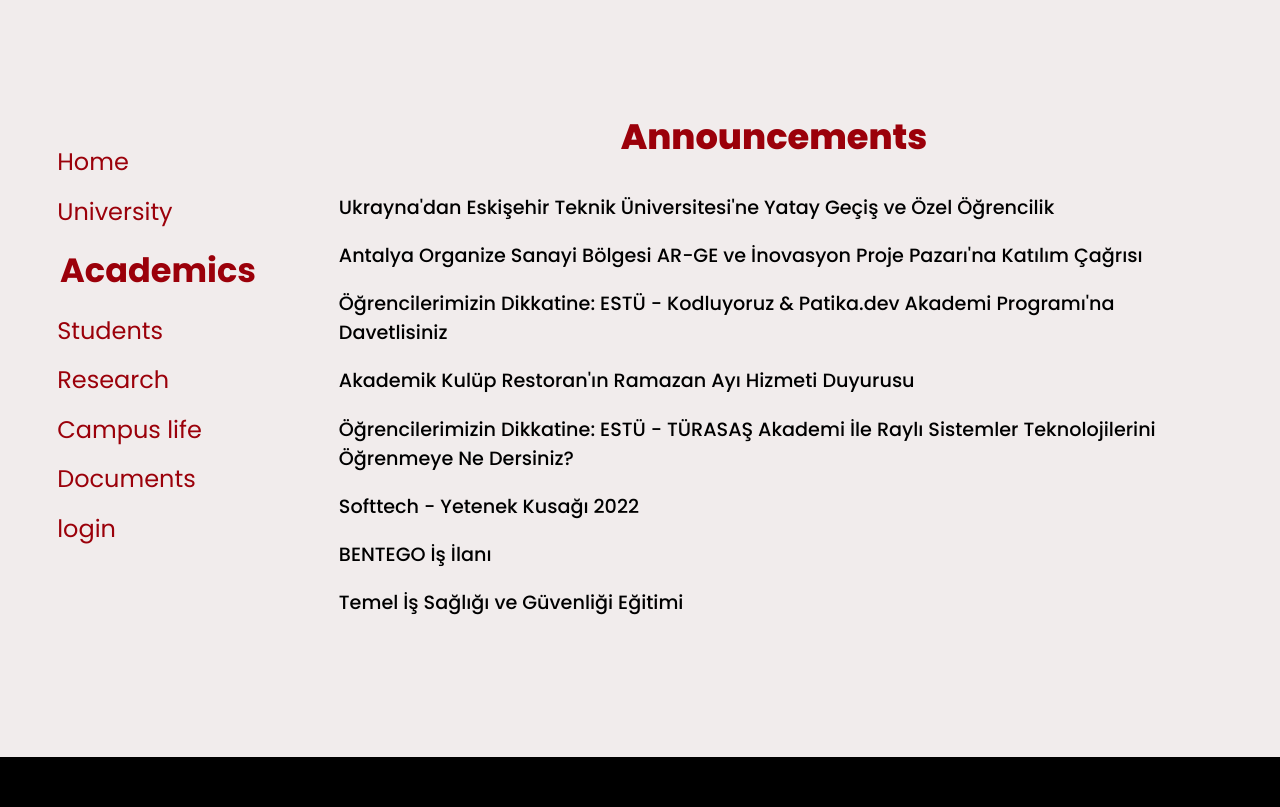
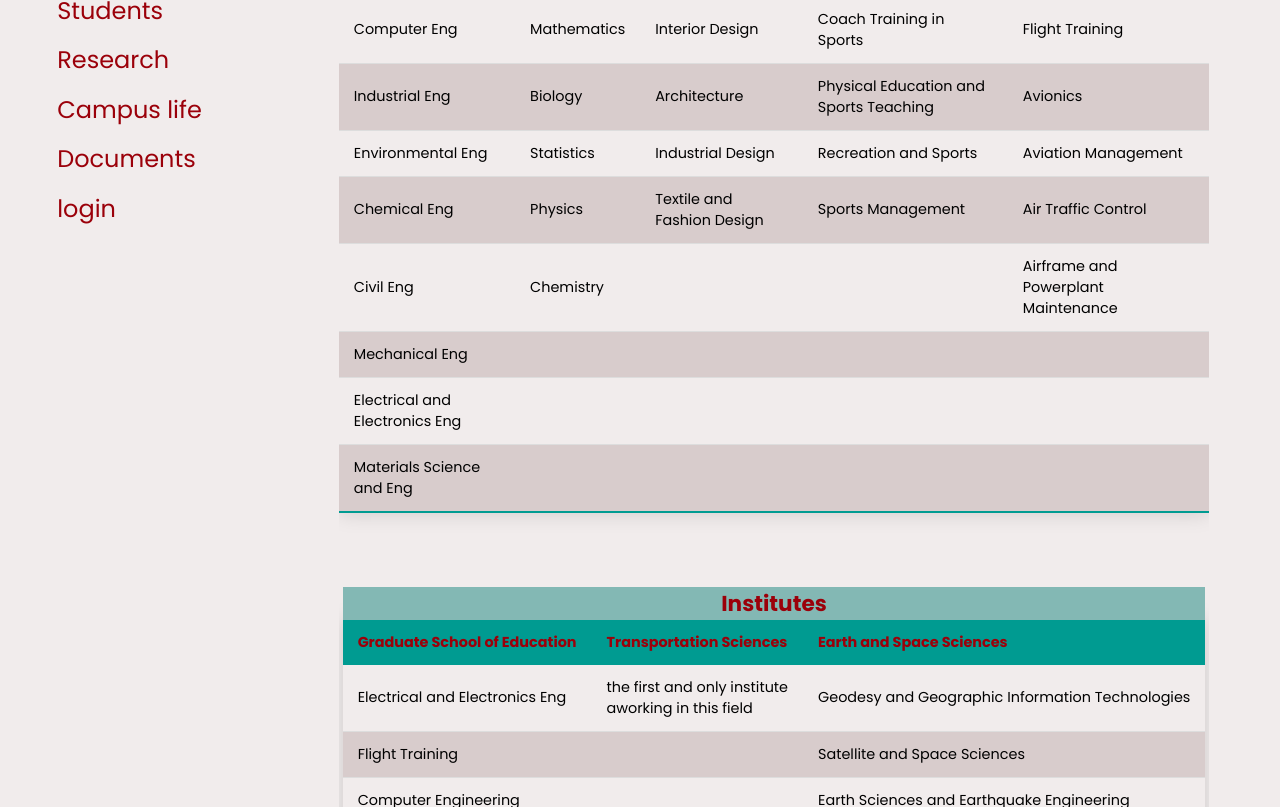
Before and after one commit to RadwanH/University-Web-Page, a plain HTML site: page academics.html in a window 1280 px wide. Shown: the part 731-1538 px from the top of the page. Drawn offline with Linux system fonts and the light colour scheme.

Commit message:
finish academics.html

```diff
--- a/academics.html
+++ b/academics.html
@@ -1,5 +1,6 @@
 <!DOCTYPE html>
 <html lang="en">
+
 <head>
     <meta charset="UTF-8">
     <meta http-equiv="X-UA-Compatible" content="IE=edge">
@@ -8,6 +9,7 @@
     <link rel="stylesheet" href="style.css">
     <link rel="icon" href="images/icons/estu-logo-crop.png">
 </head>
+
 <body>
     <header>
         <a href="#" class="logo">
@@ -27,25 +29,7 @@
             </ul>
         </nav>
     </header>
-    <section class="main">
-        <div>
-            <h2>Welcome to <br><Span class="main-text"> Eskisehir Technical University</Span>
-            </h2>
-
-            <div class="socials">
-                <a href="https://www.eskisehir.edu.tr/tr" target=" _blank"><img class="s-icon" src="images/icons/estu_logo_crop.svg" alt="estu logo" ></a>
-                <a href="https://tr.linkedin.com/school/eskisehirteknikuniv/" target=" _blank"><img class="s-icon" src="images/icons/linkedin-brands.svg" alt="linked" ></a>
-                <a href="https://twitter.com/esteknikuniv" target=" _blank"><img class="s-icon" src="images/icons/twitter-brands.svg" alt="twitter" ></a>
-                <a href="https://www.youtube.com/channel/UC-oGylb9E16KNqMnTP_kDoA" target=" _blank"><img class="s-icon" src="images/icons/youtube-brands.svg" alt="youtube" ></a>
-                <a href="https://github.com/EstuCeng" target=" _blank"><img class="s-icon" src="images/icons/github-brands.svg" alt="github"></a>
-                <a href="https://www.instagram.com/eskisehirteknikuniv/" target=" _blank"><img class="s-icon" src="images/icons/instagram-brands.svg" alt="instagram"></a>
-                <a href="https://www.facebook.com/eskisehirteknikuniv" target=" _blank"><img class="s-icon" src="images/icons/facebook-brands.svg" alt="facebook"></a>
-            </div>
-        </div>
-        <div class="uni-img">
-            <img src="images/estu-image-snow.jpg" alt="image of Estu">
-        </div>
-    </section>
+    <section class="main uni-main"> </section>
     </section>
     <section class="main-2">
         <div class="aside">
@@ -63,52 +47,205 @@
             </aside>
         </div>
         <div class="announcements">
-            <h2 class="title">Announcements</h2>
-            <ul class="ann">
-                <li><a href="https://www.eskisehir.edu.tr/tr/Duyuru/Detay/ukraynadan-eskisehir-teknik-universitesine-yatay-gecis-ve-ozel-ogrencilik-">
-                    Ukrayna'dan Eskişehir
-                     Teknik Üniversitesi'ne Yatay Geçiş ve Özel Öğrencilik
-                    </a></li>
-                <li><a href="https://www.eskisehir.edu.tr/tr/Duyuru/Detay/antalya-organize-sanayi-bolgesi-ar-ge-ve-inovasyon-proje-pazarina-katilim-cagrisi-">
-                    Antalya Organize Sanayi Bölgesi AR-GE ve İnovasyon
-                     Proje Pazarı'na Katılım Çağrısı
-                </a> </li>
-                <li><a href="https://www.eskisehir.edu.tr/tr/Duyuru/Detay/ogrencilerimizin-dikkatine-estu-kodluyoruz-ve-patikadev-akademi-programina-davetlisiniz-">
-                    Öğrencilerimizin Dikkatine: ESTÜ -
-                     Kodluyoruz & Patika.dev Akademi Programı'na Davetlisiniz
-                </a> </li>
-                <li><a href="https://www.eskisehir.edu.tr/tr/Duyuru/Detay/akademik-kulup-restoranin-ramazan-ayi-hizmeti-duyurusu">
-                    Akademik Kulüp Restoran'ın Ramazan Ayı Hizmeti Duyurusu
-                </a> </li>
-                <li><a href="https://www.eskisehir.edu.tr/tr/Duyuru/Detay/ogrencilerimizin-dikkatine-estu-turasas-akademi-ile-rayli-sistemler-teknolojilerini-ogrenmeye-ne-dersiniz-">
-                    Öğrencilerimizin Dikkatine: ESTÜ - TÜRASAŞ Akademi İle Raylı Sistemler Teknolojilerini Öğrenmeye Ne Dersiniz?
-                </a> </li>
-                <li><a href="https://ceng.eskisehir.edu.tr/tr/Duyuru/Detay/softtech-yetenek-kusagi-2022">
-                    Softtech - Yetenek Kusağı 2022
-                </a> </li>
-                <li><a href="https://ceng.eskisehir.edu.tr/tr/Duyuru/Detay/bentego-is-ilani-2">
-                    BENTEGO İş İlanı
-                </a> </li>
-                <li><a href="https://ceng.eskisehir.edu.tr/tr/Duyuru/Detay/temel-is-sagligi-ve-guvenligi-egitimi">
-                    Temel İş Sağlığı ve Güvenliği Eğitimi
-                </a> </li>
+            <h2 class="title">Academics</h2>
+            <div class="tables" style="overflow-x: auto;">
+                <table class="faculties ac-table">
+                    <caption>Faculties</caption>
+                    <thead>
+                        <tr>
+                            <th>Engineering</th>
+                            <th>Science</th>
+                            <th>Architecture and Design</th>
+                            <th>Sport Sciences</th>
+                            <th>Aeronautics and Astronautics</th>
+                        </tr>
+                    </thead>
+                    <tbody>
+                        <tr>
+                            <td>Computer Eng </td>
+                            <td>Mathematics</td>
+                            <td>Interior Design</td>
+                            <td>Coach Training in Sports</td>
+                            <td>Flight Training</td>
+                        </tr>
+                        <tr>
+                            <td>Industrial Eng</td>
+                            <td>Biology</td>
+                            <td>Architecture</td>
+                            <td>Physical Education and Sports Teaching</td>
+                            <td>Avionics</td>
+                        </tr>
+                        <tr>
+                            <td>Environmental Eng</td>
+                            <td>Statistics</td>
+                            <td>Industrial Design</td>
+                            <td>Recreation and Sports</td>
+                            <td>Aviation Management</td>
+                        </tr>
+                        <tr>
+                            <td>Chemical Eng</td>
+                            <td>Physics</td>
+                            <td>Textile and Fashion Design</td>
+                            <td>Sports Management</td>
+                            <td>Air Traffic Control</td>
+                        </tr>
+                        <tr>
+                            <td>Civil Eng</td>
+                            <td>Chemistry</td>
+                            <td></td>
+                            <td></td>
+                            <td>Airframe and Powerplant Maintenance</td>
+                        </tr>
+                        <tr>
+                            <td>Mechanical Eng</td>
+                            <td> </td>
+                            <td></td>
+                            <td></td>
+                            <td></td>
+                        </tr>
+                        <tr>
+                            <td>Electrical and Electronics Eng</td>
+                            <td></td>
+                            <td></td>
+                            <td></td>
+                            <td></td>
+                        </tr>
+                        <tr>
+                            <td>Materials Science and Eng</td>
+                            <td></td>
+                            <td></td>
+                            <td></td>
+                            <td></td>
+                        </tr>
+                    </tbody>
+                </table>
+                <table class="institutes ac-table">
+                    <caption>Institutes</caption>
+                    <thead>
+                        <tr>
+                            <th>Graduate School of Education</th>
+                            <th>Transportation Sciences</th>
+                            <th>Earth and Space Sciences</th>
+                        </tr>
+                    </thead>
+                    <tbody>
+                        <tr>
+                            <td>Electrical and Electronics Eng</td>
+                            <td> the first and only institute <br>aworking in this field</td>
+                            <td>Geodesy and Geographic Information Technologies</td>
+                        </tr>
+                        <tr>
+                            <td> Flight Training</td>
+                            <td></td>
+                            <td>Satellite and Space Sciences</td>
+                        </tr>
+                        <tr>
+                            <td> Computer Engineering</td>
+                            <td></td>
+                            <td>Earth Sciences and Earthquake Engineering</td>
 
-            </ul>
+
+                        </tr>
+                        <tr>
+                            <td> Advanced Technologies</td>
+                            <td></td>
+                            <td></td>
+
+                        </tr>
+                        <tr>
+                            <td> Environmental Engineering</td>
+                            <td></td>
+                            <td></td>
+
+                        </tr>
+                        <tr>
+                            <td> Civil Engineering</td>
+                            <td></td>
+                            <td></td>
+                        </tr>
+                        <tr>
+                            <td> Industrial Engineering ...</td>
+                            <td></td>
+                            <td></td>
+                        </tr>
+                    </tbody>
+                </table>
+                <table class="vocational ac-table">
+                    <caption>Vocational Schools</caption>
+                    <thead>
+                        <tr>
+                            <th>Porsuk Vocational School</th>
+                            <th>Vocational School of Transportation</th>
+                        </tr>
+                    </thead>
+                    <tbody>
+
+                        <tr>
+                            <td>Printing and Publishing Technologies</td>
+                            <td>Logistics</td>
+                        </tr>
+                        <tr>
+                            <td>Computer Programming</td>
+                            <td>Railroad Electric and Electronics</td>
+
+                        </tr>
+                        <tr>
+                            <td>Generation, Transmission and Distri.of Ele</td>
+                            <td>Railroad Machine Technology</td>
+                        </tr>
+                        <tr>
+                            <td>Radio and Television Technology</td>
+                            <td>Railroad Construction</td>
+                        </tr>
+                        <tr>
+                            <td>Mechatronich</td>
+                            <td>Rail Transport Mechanic Training</td>
+                        </tr>
+                        <tr>
+                            <td>Unmanned Aerial Vehicle Technology and Operations</td>
+                            <td>Civil Aviation Cabin Services</td>
+                        </tr>
+                        <tr>
+                            <td>Mechanical Drawing and Construction</td>
+                            <td>Railroad Transportation Management</td>
+                        </tr>
+                        <tr>
+                            <td>Graphic Desing</td>
+                            <td>Transportation and Traffic Services</td>
+                        </tr>
+                        <tr>
+                            <td>Building Inspection</td>
+                        </tr>
+
+
+                    </tbody>
+                </table>
+            </div>
+
         </div>
     </section>
     <footer>
         <p class="footer-title">Copyrights &copy; <span>@radwanbek</span></p>
-        <p> Remake of my beloved <a href="https://www.eskisehir.edu.tr/tr"> Eskisehir Technical University </a> website </p>
+        <p> Remake of my beloved <a href="https://www.eskisehir.edu.tr/tr"> Eskisehir Technical University </a> website
+        </p>
         <div class="socials">
-            <a href="https://www.eskisehir.edu.tr/tr" target=" _blank"><img class="s-icon" src="images/icons/estu_logo_crop.svg" alt="estu logo" height="25" ></a>
-            <a href="https://tr.linkedin.com/school/eskisehirteknikuniv/" target=" _blank"><img class="s-icon" src="images/icons/linkedin-brands.svg" alt="linked" height="25" ></a>
-            <a href="https://twitter.com/esteknikuniv" target=" _blank"><img class="s-icon" src="images/icons/twitter-brands.svg" alt="twitter" height="25" ></a>
-            <a href="https://www.youtube.com/channel/UC-oGylb9E16KNqMnTP_kDoA" target=" _blank"><img class="s-icon" src="images/icons/youtube-brands.svg" alt="youtube" height="25" ></a>
-            <a href="https://github.com/EstuCeng" target=" _blank"><img class="s-icon" src="images/icons/github-brands.svg" alt="github" height="25"></a>
-            <a href="https://www.instagram.com/eskisehirteknikuniv/" target=" _blank"><img class="s-icon" src="images/icons/instagram-brands.svg" alt="instagram" height="25"></a>
-            <a href="https://www.facebook.com/eskisehirteknikuniv" target=" _blank"><img class="s-icon" src="images/icons/facebook-brands.svg" alt="facebook" height="25"></a>
+            <a href="https://www.eskisehir.edu.tr/tr" target=" _blank"><img class="s-icon"
+                    src="images/icons/estu_logo_crop.svg" alt="estu logo" height="25"></a>
+            <a href="https://tr.linkedin.com/school/eskisehirteknikuniv/" target=" _blank"><img class="s-icon"
+                    src="images/icons/linkedin-brands.svg" alt="linked" height="25"></a>
+            <a href="https://twitter.com/esteknikuniv" target=" _blank"><img class="s-icon"
+                    src="images/icons/twitter-brands.svg" alt="twitter" height="25"></a>
+            <a href="https://www.youtube.com/channel/UC-oGylb9E16KNqMnTP_kDoA" target=" _blank"><img class="s-icon"
+                    src="images/icons/youtube-brands.svg" alt="youtube" height="25"></a>
+            <a href="https://github.com/EstuCeng" target=" _blank"><img class="s-icon"
+                    src="images/icons/github-brands.svg" alt="github" height="25"></a>
+            <a href="https://www.instagram.com/eskisehirteknikuniv/" target=" _blank"><img class="s-icon"
+                    src="images/icons/instagram-brands.svg" alt="instagram" height="25"></a>
+            <a href="https://www.facebook.com/eskisehirteknikuniv" target=" _blank"><img class="s-icon"
+                    src="images/icons/facebook-brands.svg" alt="facebook" height="25"></a>
         </div>
     </footer>
 
 </body>
+
 </html>
--- a/style.css
+++ b/style.css
@@ -462,3 +462,55 @@ input[type="checkbox"] {
 .uni-img-2:hover img{
     opacity: 0.75;
 }
+
+/*********Academics*********/
+.tables {
+    display: flex;
+    flex-direction: column;
+    width: 100%;
+    gap: 1.5em;
+    justify-content: center;
+    align-items: center;
+}
+
+.ac-table {
+    border-collapse: collapse;
+    margin: 25px 0;
+    font-size: 0.9em;
+    font-family: sans-serif;
+    min-width: 400px;
+    box-shadow: 0 0 20px rgba(0, 0, 0, 0.15);
+}
+
+.ac-table caption {
+    background-color: #83b8b4;
+    color: #9b000a;
+    font-size: 1.5em;
+    font-weight: 700;
+}
+.ac-table thead tr {
+    background-color: #009b91;
+    color: #9b000a;
+    text-align: left;
+}
+
+.ac-table th,
+.ac-table td {
+    padding: 12px 15px;
+}
+
+.ac-table tbody tr {
+    border-bottom: 1px solid #dddddd;
+}
+
+.ac-table tbody tr:nth-of-type(even) {
+    background-color: #d8cccc;
+}
+
+.ac-table tbody tr:last-of-type {
+    border-bottom: 2px solid #009b91;
+}
+
+.ac-table tbody tr.active-row {
+
+}
```
